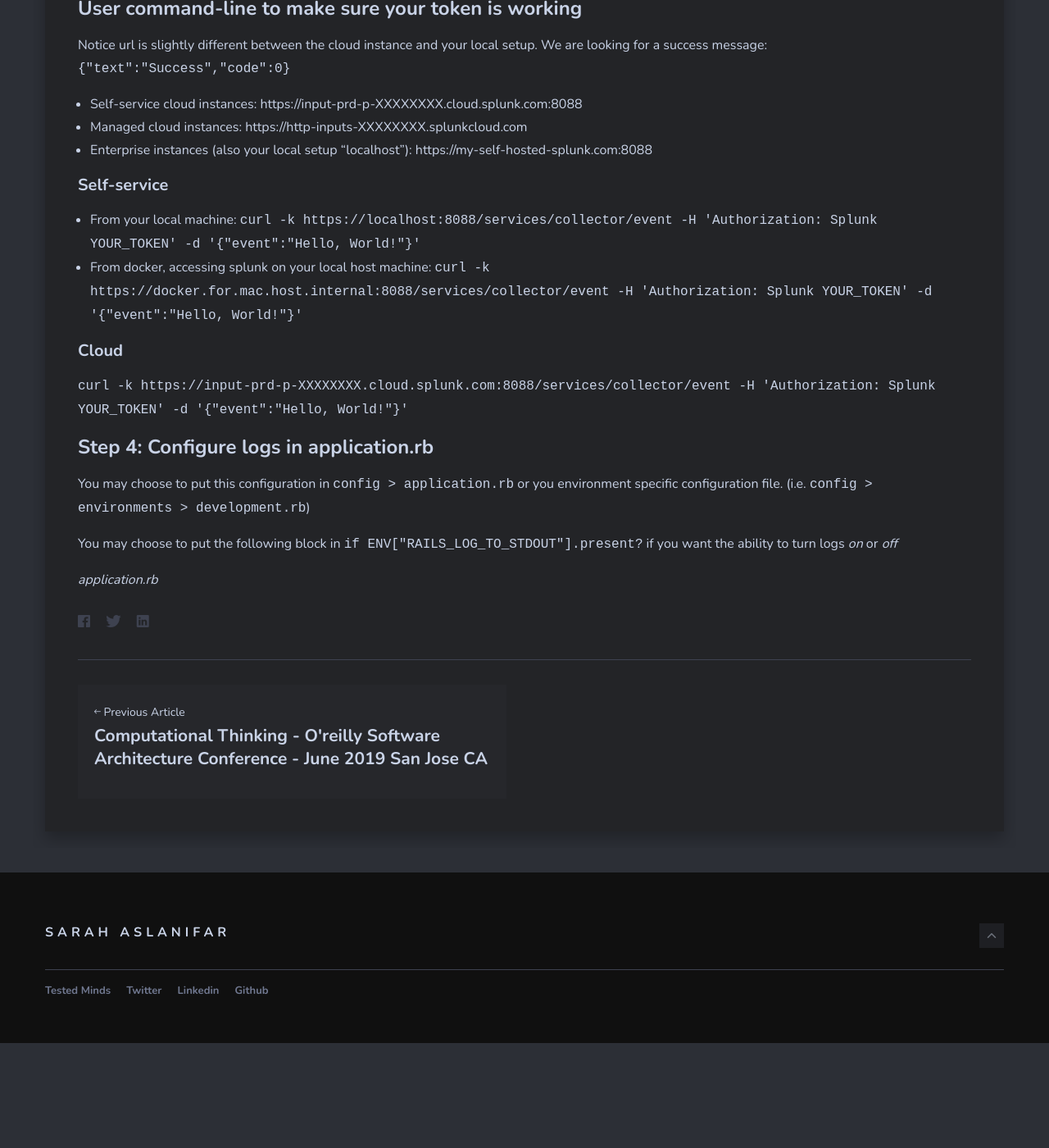
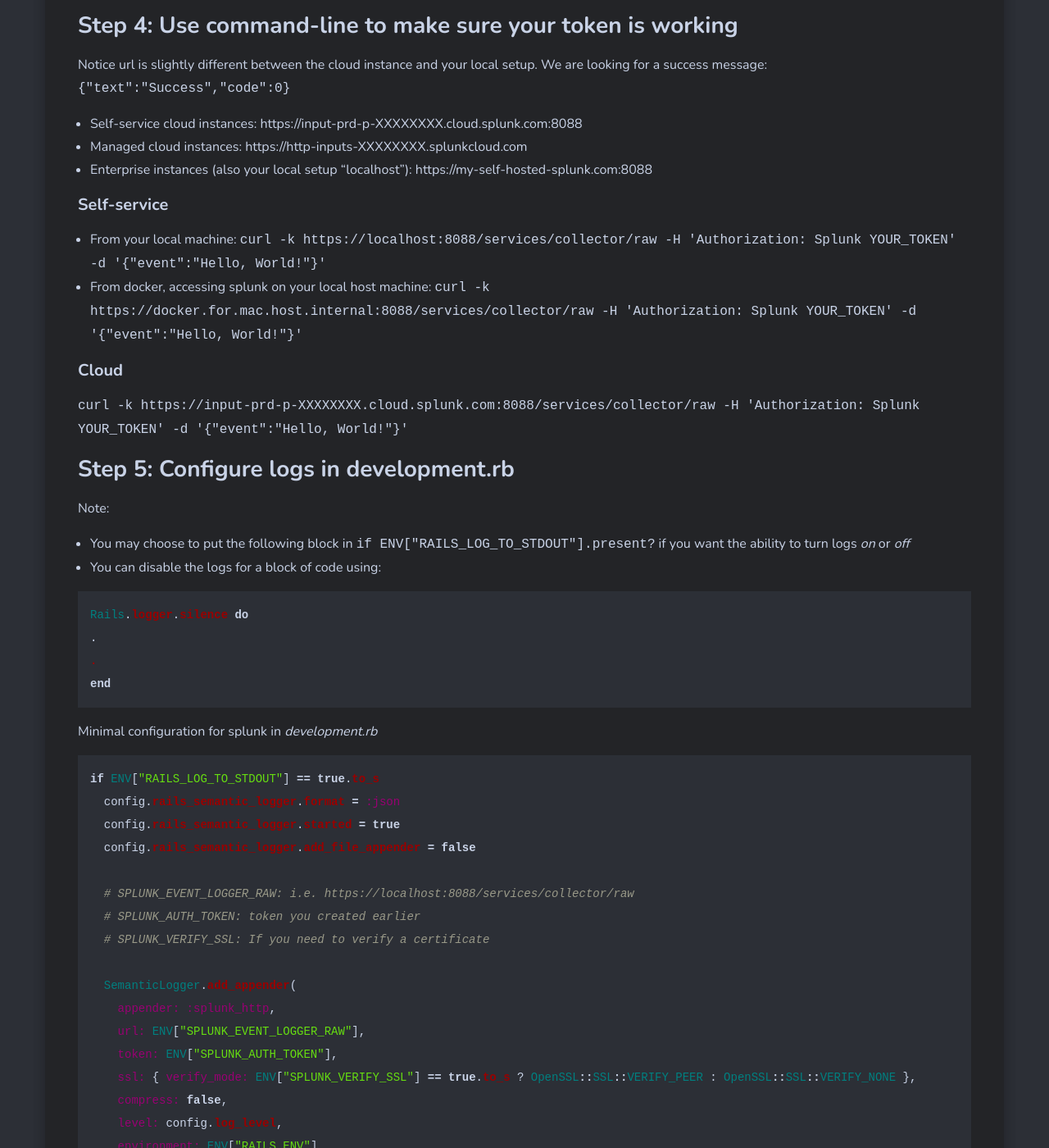
Before and after one commit to saslani/saslani.github.io, a Jekyll site: the page built from _posts/2020-02-14-splunk-integration-with-ruby-on-rails.md, in a window 1280 px wide and 1400 px high, scrolled down 1852 px. Shown: the whole window at 82% size. Built offline with Jekyll 4.4.1, drawn with Linux system fonts in a browser that asks for light colours; nearby versions of some CDN libraries; comment, search, counter and statistics services are not loaded; before the commit the page ends 3124 px from its top, so only the background shows below that; some of the changed text lies outside the part shown.

Commit message:
finish log setup

```diff
--- a/_posts/2020-02-14-splunk-integration-with-ruby-on-rails.md
+++ b/_posts/2020-02-14-splunk-integration-with-ruby-on-rails.md
@@ -21,13 +21,13 @@
     + Locally hosted or Cloud (we will cover both)
 
 
-### Step 1: Splunk sign up
+## Step 1: Splunk sign up
 [Create an account with splunk](https://www.splunk.com/), if you haven't one yet. You may choose to sign-up for the 14-day free trial for the cloud instance, or download splunk directly. We will cover both setups in this article!
 
-### Step 2: Install gems
+## Step 2: Install gems
 Install the gems, we're using `rails_sementic_logger` for logging and `puma` compiler
 
-### Step 3: Configure Splunk
+## Step 3: Configure Splunk
 First you need to setup a token to use in our app, or from the command line and this is how you do it:
 - Visit your cloud instance "https://prd-p-YOUR-INSTANCE.cloud.splunk.com" or your self-service setup "http://localhost:8000/"
 - Click on "Settings"
@@ -37,22 +37,60 @@
 - Give your token a name and follow steps till you create a token
 - Go back to "HTTP Event Collector" page and make sure the token in "Enabled"
 
-### User command-line to make sure your token is working
+## Step 4: Use command-line to make sure your token is working
 Notice url is slightly different between the cloud instance and your local setup. We are looking for a success message: `{"text":"Success","code":0}`
 - Self-service cloud instances: https://input-prd-p-XXXXXXXX.cloud.splunk.com:8088
 - Managed cloud instances: https://http-inputs-XXXXXXXX.splunkcloud.com
 - Enterprise instances (also your local setup "localhost"): https://my-self-hosted-splunk.com:8088
 
 #### Self-service
-- From your local machine: `curl -k https://localhost:8088/services/collector/event -H 'Authorization: Splunk YOUR_TOKEN' -d '{"event":"Hello, World!"}'`
-- From docker, accessing splunk on your local host machine: `curl -k https://docker.for.mac.host.internal:8088/services/collector/event -H 'Authorization: Splunk YOUR_TOKEN' -d '{"event":"Hello, World!"}'`
+- From your local machine: `curl -k https://localhost:8088/services/collector/raw -H 'Authorization: Splunk YOUR_TOKEN' -d '{"event":"Hello, World!"}'`
+- From docker, accessing splunk on your local host machine: `curl -k https://docker.for.mac.host.internal:8088/services/collector/raw -H 'Authorization: Splunk YOUR_TOKEN' -d '{"event":"Hello, World!"}'`
 
 #### Cloud
-`curl -k https://input-prd-p-XXXXXXXX.cloud.splunk.com:8088/services/collector/event -H 'Authorization: Splunk YOUR_TOKEN' -d '{"event":"Hello, World!"}'`
+`curl -k https://input-prd-p-XXXXXXXX.cloud.splunk.com:8088/services/collector/raw -H 'Authorization: Splunk YOUR_TOKEN' -d '{"event":"Hello, World!"}'`
 
-### Step 4: Configure logs in application.rb
-You may choose to put this configuration in `config > application.rb` or you environment specific configuration file. (i.e. `config > environments > development.rb`)
+## Step 5: Configure logs in development.rb
+Note:
+- You may choose to put the following block in `if ENV["RAILS_LOG_TO_STDOUT"].present?` if you want the ability to turn logs _on_ or _off_
+- You can disable the logs for a block of code using:
 
-You may choose to put the following block in `if ENV["RAILS_LOG_TO_STDOUT"].present?` if you want the ability to turn logs _on_ or _off_
+{% highlight ruby %}
+Rails.logger.silence do
+.
+.
+end
+{% endhighlight %}
 
-_application.rb_
+Minimal configuration for splunk in _development.rb_
+
+{% highlight ruby %}
+if ENV["RAILS_LOG_TO_STDOUT"] == true.to_s
+  config.rails_semantic_logger.format = :json
+  config.rails_semantic_logger.started = true
+  config.rails_semantic_logger.add_file_appender = false
+
+  # SPLUNK_EVENT_LOGGER_RAW: i.e. https://localhost:8088/services/collector/raw
+  # SPLUNK_AUTH_TOKEN: token you created earlier
+  # SPLUNK_VERIFY_SSL: If you need to verify a certificate
+
+  SemanticLogger.add_appender(
+    appender: :splunk_http,
+    url: ENV["SPLUNK_EVENT_LOGGER_RAW"],
+    token: ENV["SPLUNK_AUTH_TOKEN"],
+    ssl: { verify_mode: ENV["SPLUNK_VERIFY_SSL"] == true.to_s ? OpenSSL::SSL::VERIFY_PEER : OpenSSL::SSL::VERIFY_NONE },
+    compress: false,
+    level: config.log_level,
+    environment: ENV["RAILS_ENV"],
+    application: "XYZ"
+  )
+end
+{% endhighlight %}
+
+## Step 6: Open a worker for SemanticLogger
+[So put this in puma.rb](https://rdoc.info/gems/rails_semantic_logger/1.5.0/frames)
+
+{% highlight ruby %}
+  # Re-open appenders after forking the process
+  SemanticLogger.reopen
+{% endhighlight %}
```
